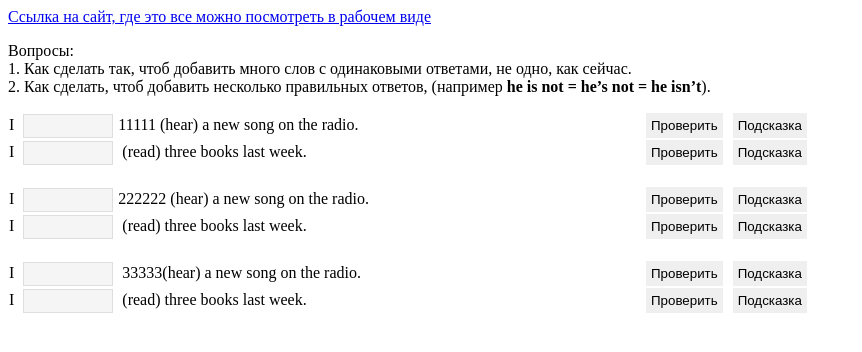
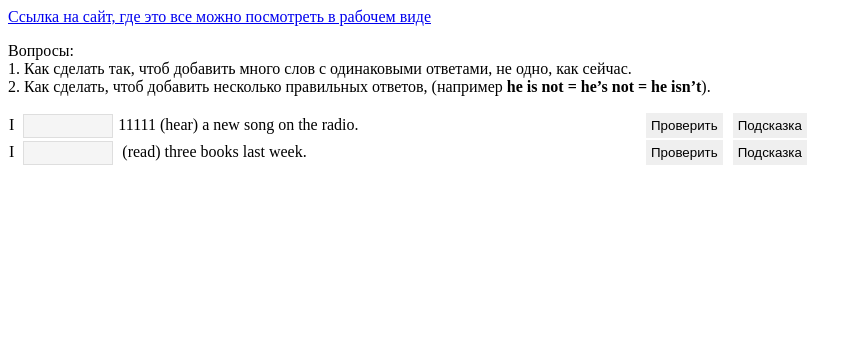
Before and after one commit to SergiiNikolayev/a1english-tests, a plain HTML site: page index.html in a window 1280 px wide. Shown: the whole page, without its empty margins (0-862 px from the left). Drawn offline with Linux system fonts and the light colour scheme.

Commit message:
some chnges

```diff
--- a/index.html
+++ b/index.html
@@ -28,7 +28,7 @@
 </div>
 
 
-<div class="tests">
+<!--<div class="tests">
     <table>
         <tbody id="questionsWrapper2">
 
@@ -42,7 +42,7 @@
 
         </tbody>
     </table>
-</div>
+</div>-->
 
 </body>
 <script src="script.js"></script>
--- a/script.js
+++ b/script.js
@@ -9,7 +9,7 @@ var questionsList = [{
     },
     answers: ["heard", "heard1", "heard2"]
 }, {
-    name: "read",
+    name: "002",
     hint: "read",
     question: {
         beforeInput: "I ",
@@ -17,7 +17,7 @@ var questionsList = [{
     },
     answers: ["read", "read1", "read2"]
 }];
-var questionsList2 = [{
+/*var questionsList2 = [{
     name: "0012",
     hint: "heard22",
     question: {
@@ -35,21 +35,21 @@ var questionsList2 = [{
     answers: ["read", "read1", "read2"]
 }];
 var questionsList3 = [{
-    name: "001dsfs",
-    hint: "3heard",
+    name: "3heardName",
+    hint: "3heardHint",
     question: {
         beforeInput: "I ",
         afterInput: " 33333(hear) a new song on the radio."
     },
-    answers: ["3heard", "3heard1", "3heard2"]
+    answers: ["3h", "3h1", "3h2"]
 }, {
-    name: "333333read",
-    hint: "3333read",
+    name: "3readName",
+    hint: "3readHint",
     question: {
         beforeInput: "I ",
         afterInput: " (read) three books last week."
     },
-    answers: ["read", "read1", "read2"]
+    answers: ["3r", "3r1", "3r2"]
 }];
 var questionsList4 = [{
     name: "001222",
@@ -67,17 +67,19 @@ var questionsList4 = [{
         afterInput: " (read) three books last week."
     },
     answers: ["read", "read1", "read2"]
-}];
+}];*/
 
 var qWrapper = document.getElementById("questionsWrapper");
-var qWrapper2 = document.getElementById("questionsWrapper2");
+/*var qWrapper2 = document.getElementById("questionsWrapper2");
 var qWrapper3 = document.getElementById("questionsWrapper3");
-var qWrapper4 = document.getElementById("questionsWrapper4");
+var qWrapper4 = document.getElementById("questionsWrapper4");*/
 
 /**
- * htmlWraper - or html id, where to add content
+ * htmlWraper - id, where to add content
  *
  * */
+
+
 var QuizModule = function(htmlWrapper, listOfQuestions) {
     var questions = [];
 
@@ -121,17 +123,16 @@ var QuizModule = function(htmlWrapper, listOfQuestions) {
     function check(id, userAnswer) {
         console.log("check: ", userAnswer + " , " + id);
         var length = questions.length;
+
         for (var i = 0; i <= length; i++) {
-            questions[i].answers.forEach(function(element){
-                if (userAnswer == element){
-                    console.log("correct");
-                } else if (userAnswer !== element){
-                    console.log("not correct: " + element);
-                }
+           questions[i].answers.forEach(function(element){
+            if (userAnswer == element){
+                console.log("correct " + element);
+            } else if (userAnswer !== element){
+                console.log("not correct " + element);
+            }
+
             });
-/*            if (userAnswer == questions[i].answers[0] || userAnswer == questions[i].answers[1] || userAnswer == questions[i].answers[2]){
-                console.log("correct " + element);
-            }*/
         }
     }
 
@@ -148,18 +149,15 @@ var QuizModule = function(htmlWrapper, listOfQuestions) {
 
 var questionHandler = new QuizModule(qWrapper);
 questionHandler.init(questionsList);
-
-var questionHandler = new QuizModule(qWrapper2, questionsList2);
+/*var questionHandler = new QuizModule(qWrapper2, questionsList2);
 questionHandler.init(questionsList2);
-
 var questionHandler = new QuizModule(qWrapper3);
-questionHandler.init(questionsList3);
+questionHandler.init(questionsList3);*/
 
 
 
 document.addEventListener('click', function(e) {
     console.log(e);
-    e.preventDefault();
     if (e.target.id.indexOf("hint") !== -1) {
         questionHandler.hint(e.target.id)
     } else if (e.target.id.indexOf("check") !== -1) {
```
